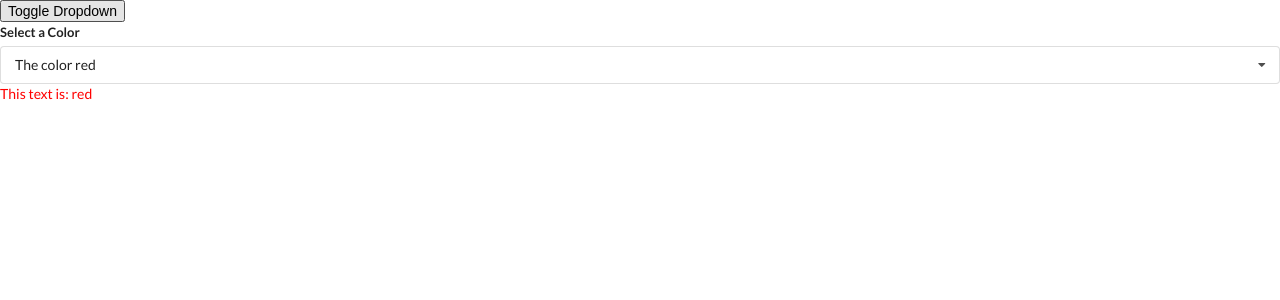
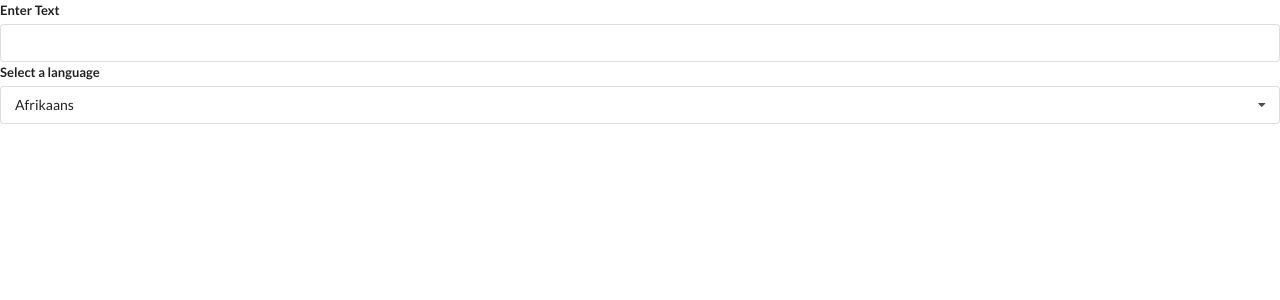
Before and after one commit to ThermoDev/Widgets, a React (Create React App) app: page / in a window 1280 px wide. Shown: the top 300 px of the page. Built offline with nearby package versions, Linux system fonts and the light colour scheme.

Commit message:
Translate Architecture
- Modified Dropdown to allow labels
- Created Translate.js file
- Added Translate Widget
- Added Language input

```diff
--- a/src/App.js
+++ b/src/App.js
@@ -2,6 +2,7 @@
 import Accordion from './components/Accordion';
 import Search from './components/Search';
 import Dropdown from './components/Dropdown';
+import Translate from './components/Translate';
 
 const items = [
   {
@@ -34,24 +35,26 @@
 ];
 
 const App = () => {
-  const [selected, setSelected] = useState(options[0]);
-  const [showDropdown, setShowDropdown] = useState(true);
+  // const [selected, setSelected] = useState(options[0]);
+  // const [showDropdown, setShowDropdown] = useState(true);
 
   return (
     <div>
-      <button onClick={() => setShowDropdown(!showDropdown)}>
+      {/* <button onClick={() => setShowDropdown(!showDropdown)}>
         Toggle Dropdown
-      </button>
+      </button> */}
 
       {/* <Accordion items={items} /> */}
       {/* <Search /> */}
-      {showDropdown ? (
+      {/* {showDropdown ? (
         <Dropdown
           selected={selected}
           onSelectedChange={setSelected}
           options={options}
+          label="Select a color"
         />
-      ) : null}
+      ) : null} */}
+      <Translate />
     </div>
   );
 };
--- a/src/components/Dropdown.js
+++ b/src/components/Dropdown.js
@@ -1,6 +1,6 @@
 import React, { Fragment, useEffect, useRef, useState } from 'react';
 
-const Dropdown = ({ options, selected, onSelectedChange }) => {
+const Dropdown = ({ options, selected, onSelectedChange, label }) => {
   const [open, setOpen] = useState(false);
   const ref = useRef();
 
@@ -46,7 +46,7 @@
     <Fragment>
       <div ref={ref} className="ui form">
         <div className="field">
-          <label className="label">Select a Color</label>
+          <label className="label">{label}</label>
           <div
             onClick={() => setOpen(!open)}
             className={`ui selection dropdown ${open ? 'visible active' : ''}`}
@@ -59,9 +59,6 @@
           </div>
         </div>
       </div>
-      <div style={{ color: `${selected.value}` }}>
-        This text is: {`${selected.value}`}
-      </div>
     </Fragment>
   );
 };
--- /dev/null
+++ b/src/components/Translate.js
@@ -0,0 +1,42 @@
+import React from 'react';
+import { useState } from 'react/cjs/react.development';
+import Dropdown from './Dropdown';
+
+const options = [
+  {
+    label: 'Afrikaans',
+    value: 'af',
+  },
+  {
+    label: 'Arabic',
+    value: 'ar',
+  },
+  {
+    label: 'Hindi',
+    value: 'hi',
+  },
+];
+
+const Translate = () => {
+  const [language, setLanguage] = useState(options[0]);
+  const [text, setText] = useState('');
+
+  return (
+    <div>
+      <div className='ui form'>
+        <div className='field'>
+          <label>Enter Text</label>
+        <input value={text} onChange={(e) => setText(e.target.value)} />
+        </div>
+      </div>
+      <Dropdown
+        selected={language}
+        onSelectedChange={setLanguage}
+        options={options}
+        label="Select a language"
+      />
+    </div>
+  );
+};
+
+export default Translate;
```
